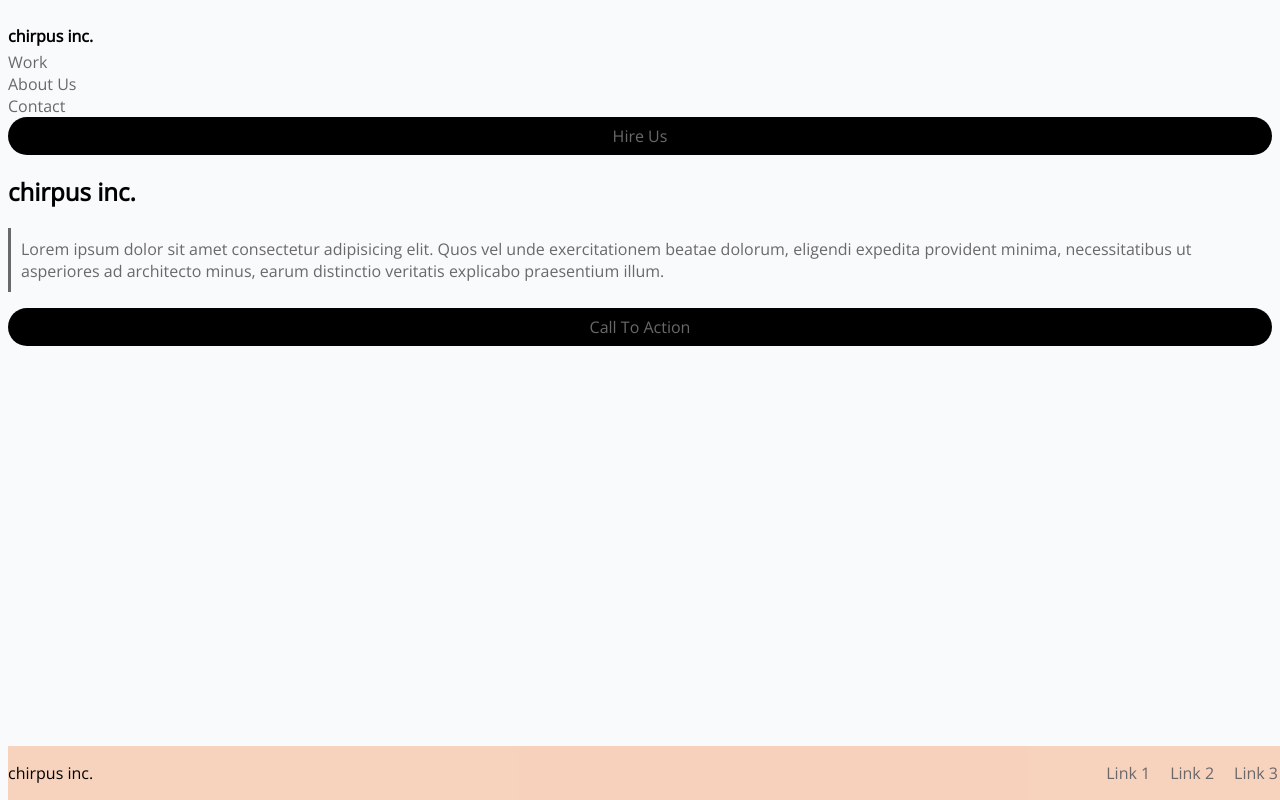
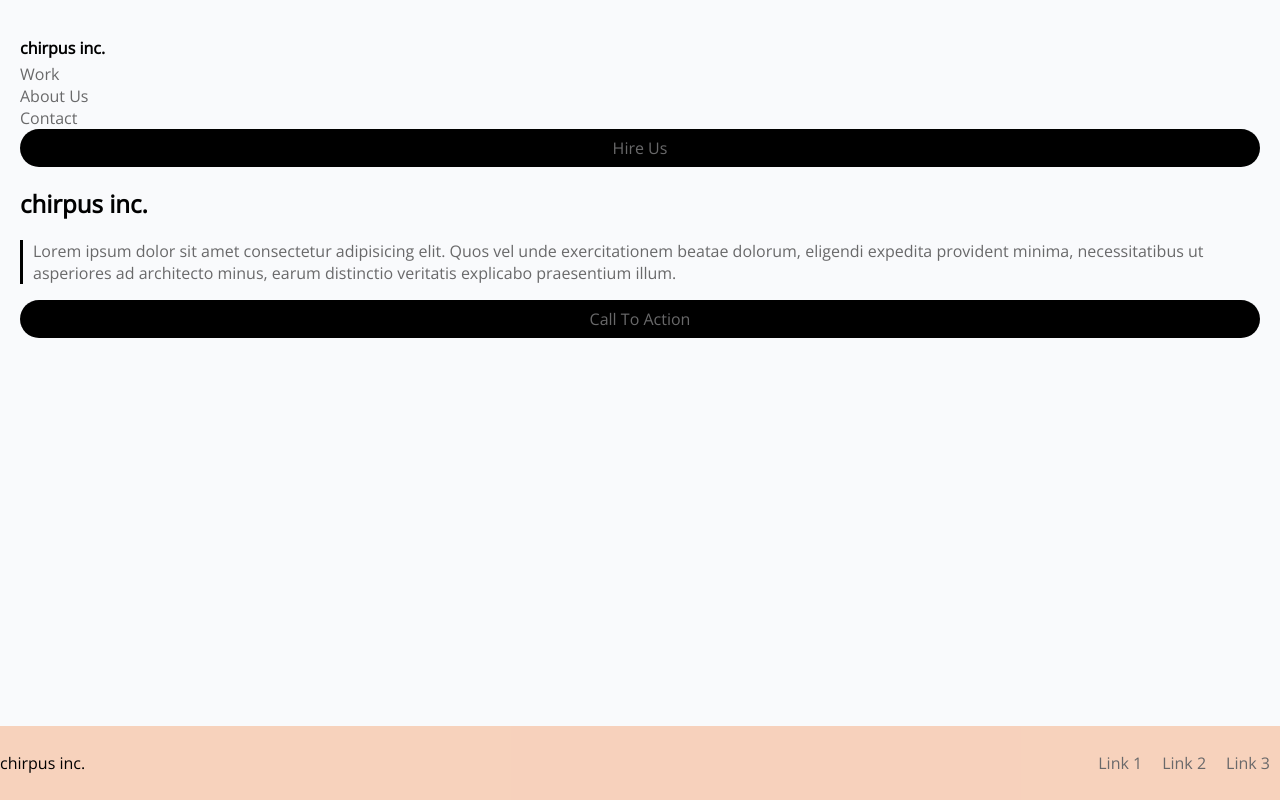
Before and after one commit to SSheeran1/html-css-lab-1, a plain HTML site: page index.html in a window 1280 px wide. Drawn offline with nearby package versions, Linux system fonts and the light colour scheme.

Commit message:
final version

```diff
--- a/index.html
+++ b/index.html
@@ -29,7 +29,7 @@
           <li>
             <a class="header-links" href="#">Contact</a>
           </li>
-          <li class="links-oval">
+          <li class="accent">
             <a class="header-links" href="#">Hire Us</a>
           </li>
         </ul>
@@ -44,7 +44,7 @@
           necessitatibus ut asperiores ad architecto minus, earum distinctio
           veritatis explicabo praesentium illum.
         </p>
-        <div class="links-oval">
+        <div class="accent">
           <a class="header-links" href="#">Call To Action</a>
         </div>
       </section>
--- a/style.css
+++ b/style.css
@@ -1,13 +1,13 @@
 /* resets */
-h1,
-ul {
+body,
+h1 {
   margin: 0;
-  padding: 0;
 }
 
 body {
   font-family: "open sans", sans-serif;
   background-color: #f9fafc;
+  padding: 20px;
 }
 
 .icon {
@@ -17,15 +17,17 @@ body {
 }
 
 .header-nav {
+  list-style: none;
+  margin: 0;
+  padding: 0;
 }
 
 .header-links {
   text-decoration: none;
-  list-style: none;
   color: #69696a;
 }
 
-.links-oval {
+.accent {
   text-decoration: none;
   color: #fff;
   background-color: #000;
@@ -37,15 +39,16 @@ body {
   font-size: 40px;
 }
 .description {
-  border-left: 3px solid #69696a;
+  border-left: 3px solid #000;
   color: #69696a;
   text-align: left;
-  padding: 10px;
+  padding-left: 10px;
 }
 .footer {
   background-color: rgba(247, 193, 162, 0.7);
   position: fixed;
   bottom: 0;
+  left: 0;
   width: 100%;
   display: flex;
   align-items: center;
@@ -56,13 +59,14 @@ body {
   display: flex;
   flex-direction: row;
   justify-content: flex-end;
+  list-style: none;
 }
 
 .footer-list {
   flex-direction: row;
-  list-style: none;
   display: flex;
 }
+
 .footer-links {
   list-style: none;
   text-decoration: none;
```
